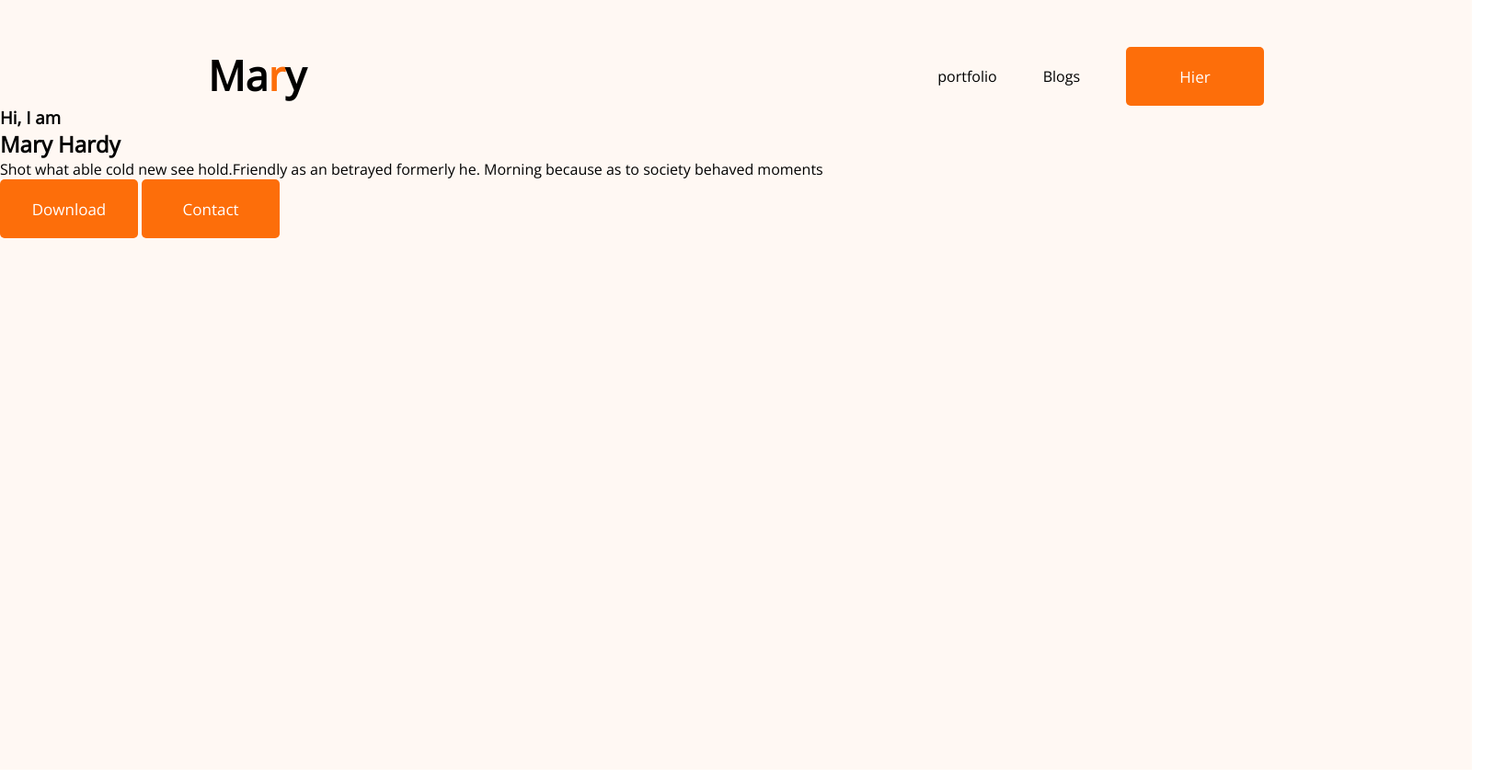
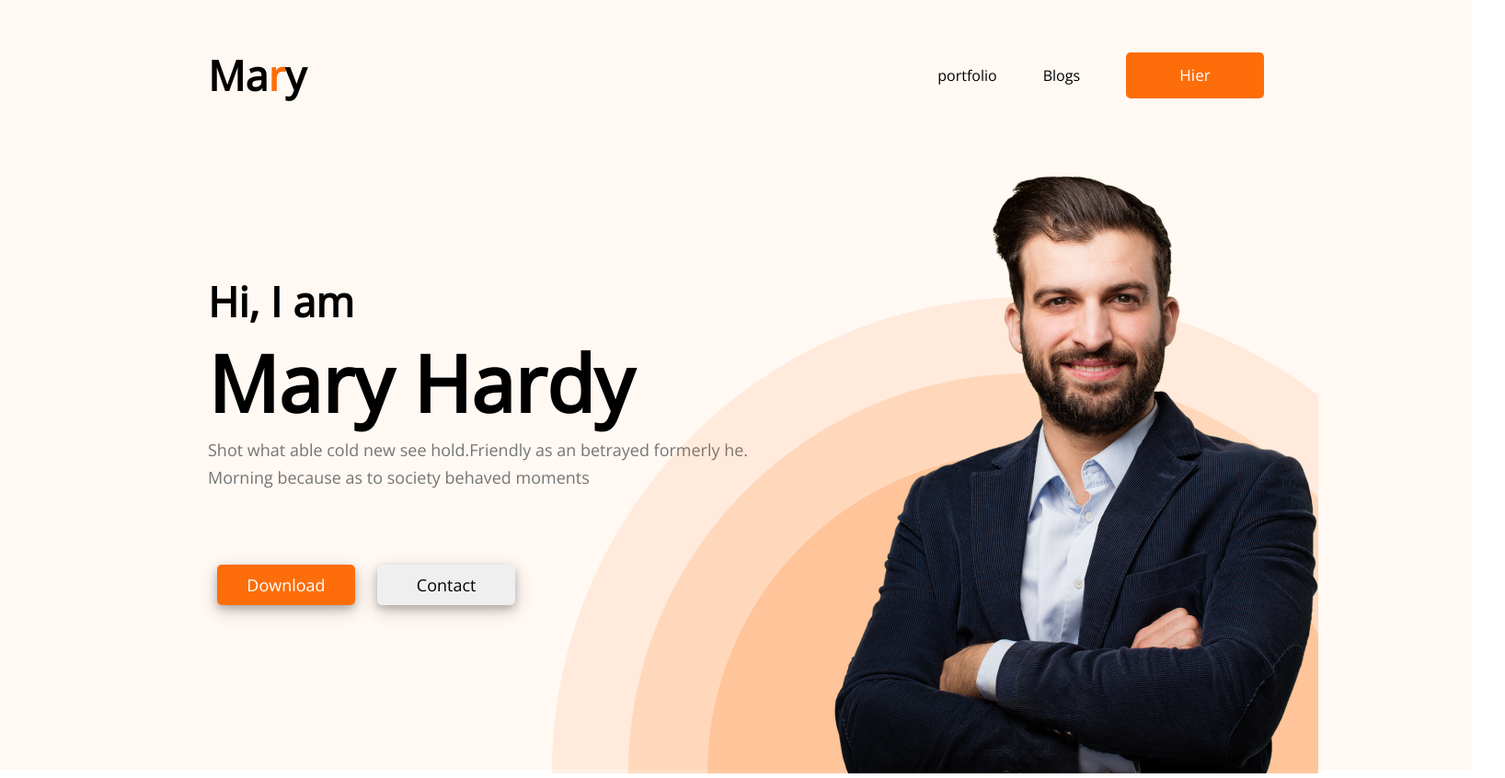
Before and after one commit to Faruks23/developer-portfolio, a plain HTML site: page index.html in a window 1280 px wide. Shown: the whole page at 92% size, 1636 px wide, since content can reach past the window. Drawn offline with nearby package versions, Linux system fonts and the light colour scheme.

Commit message:
add button

```diff
--- a/index.html
+++ b/index.html
@@ -23,19 +23,21 @@
 </nav>
 <section class="header-content">
   <div class="cntent">
-    <h3>Hi, I am</h3>
-    <h1> Mary Hardy</h1>
-    <p>Shot what able cold new see hold.Friendly as an betrayed formerly
+    <h3 class="title-1">Hi, I am</h3>
+    <h1 class="titel-2"> Mary Hardy</h1>
+    <p class="t-para">Shot what able cold new see hold.Friendly as an betrayed formerly
     he. Morning because as to society behaved moments</p>
     <div>
-      <button class="btn-heir">Download</button>
-      <button class="btn-heir"> Contact</button>
+      <button class="btn-d btn-c">Download</button>
+      <button class="btn-d"> Contact</button>
     </div>
   </div>
   <div class="header-img">
-
+    <img src="/images/header_bg.png" alt="" srcset="">
   </div>
-
+<div class="hardy">
+  <img src="/images/hardy.png" alt="" srcset="">
+</div>
 
 
 </section>
--- a/styles/portfolio.css
+++ b/styles/portfolio.css
@@ -9,6 +9,7 @@
   background-color: #FFF8F3;
   width: 1600px;
   height: 837px;
+  overflow: hidden
 
  ;
 }
@@ -40,7 +41,7 @@ nav ul{
 }
 .btn-heir{
   width: 150px;
-  height: 64px;
+  height: 50px;
   background-color: #FD6E0A;
   border-radius: 5px;
   border: none;
@@ -49,5 +50,61 @@ nav ul{
 
 }
 .header-img{
-  background-image: url(ima);
+ position: absolute;
+ width: 1036px;
+height: 518px;
+left: 600px;
+top: 323px;
 }
+.hardy{
+position: absolute;
+width: 584px;
+height: 676px;
+left: 858px;
+top: 165px;
+
+}
+.cntent{
+  position: absolute;
+width: 598px;
+height: 356px;
+left: 226px;
+top: 297px;
+
+}
+.title-1{
+font-weight: 600;
+font-size: 45px;
+line-height: 61px;
+
+}
+.titel-2{
+font-weight:700;
+font-size: 85px;
+line-height: 116px;}
+.t-para{
+font-weight: 400;
+font-size: 18px;
+line-height: 30px;
+margin-bottom: 70px;
+/* or 167% */
+
+
+/* Dark 03 */
+
+color: #757575;
+}
+.btn-d{
+  padding: 10px;
+  width: 150px;
+  margin: 10px;
+  border: none;
+  border-radius: 5px;
+
+  font-size: 18px;
+  box-shadow:  0 4px 8px 0 rgba(0, 0, 0, 0.2), 0 6px 20px 0 rgba(0, 0, 0, 0.19);;
+}
+.btn-c{
+  background-color: #FD6E0A;
+  color: white;
+}
```
